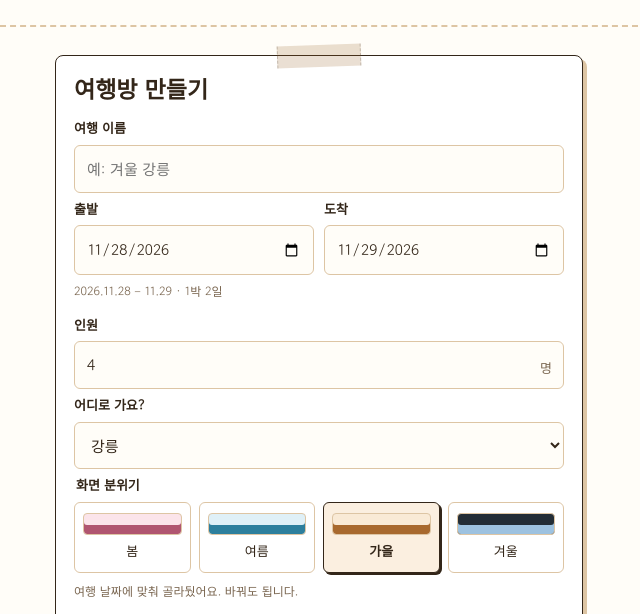
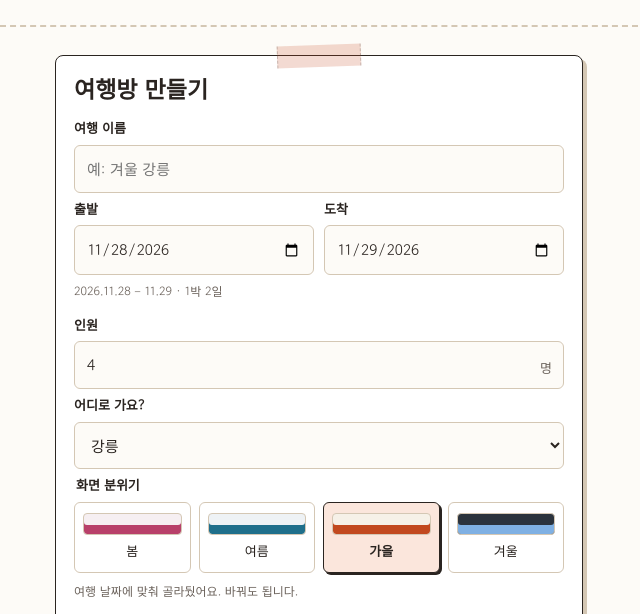
Before and after one commit to HEEHiii/gangneung505, a plain HTML site: page app/index.html in a window 1280 px wide. Shown: the part 186-800 px from the top of the page, without its empty margins (321-961 px from the left). Drawn offline with Linux system fonts and the light colour scheme; a script that the page names is missing; a web font is replaced by a local one.

Commit message:
디자인 정리 — 그림자를 살리고 강조색을 브랜드로
네 계절이 바탕·선·글자까지 제각각이었습니다. 손볼 곳이 네 배인데
얻는 건 적고, 무엇보다 아이콘·카톡 미리보기·발자취 카드가 전부
주황인데 화면만 갈색이라 같은 서비스로 안 보였습니다.

  · 그림자가 하나도 안 걸려 있었습니다. --shadow-sm 이 자기 자신을
    가리켜서(--shadow-sm: var(--shadow-sm)) 값이 안 풀립니다. CSS
    에서 그건 "값 없음" 이라 box-shadow 가 통째로 무시됩니다. 눈에는
    "원래 평평한 디자인" 으로 보여서 아무도 버그라고 안 봤습니다.

  · 바탕·선·글자를 계절끼리 거의 같게 두고 강조색으로 계절을 냅니다.
    "거의" 인 이유: theme.spec.mjs 가 네 계절 배경이 서로 다른지
    검사하는데 그게 맞습니다. 고른 계절이 화면에 안 보이면 고르는
    의미가 없습니다. 그래서 계절 기미만 아주 옅게 남겼습니다.

  · 탭을 밑줄에서 알약으로. 밑줄은 어디 있는지는 알려주지만 "눌리는
    것" 으로는 잘 안 읽힙니다. 폰에서는 더 그렇습니다.

  · 투표 막대. 숫자만 세면 1등이 몇 표 차이인지 안 보입니다. 폭은
    1등을 100% 로 두고 견줍니다 — 인원으로 나누면 아무도 과반을
    못 넘긴 흔한 경우에 전부 짧아서 또 안 보입니다.

  · 겨울에서 줄 노트를 걷었습니다. 밝은 종이 위에서는 노트처럼
    읽히는데 어두운 바탕에서는 화면이 잘못 그려진 줄무늬로 보입니다.
    같은 선이 분위기에 따라 정반대로 읽힙니다.

  · --raised 추가. 겨울에서 눌린 탭이 --surface 라 바탕보다 어두워서,
    떠오르는 대신 파인 것처럼 보였습니다.

손글씨 제목(Gaegu)과 본문(Gowun Dodum)은 그대로입니다. 이 서비스의
성격이고, 흔한 SaaS 와 구별되는 거의 유일한 지점입니다.

Co-Authored-By: Claude Opus 5 <noreply@anthropic.com>
Claude-Session: https://claude.ai/code/session_01RzrnN8zAdrDrhLqmBr9AYr

```diff
--- a/app/assets/style.css
+++ b/app/assets/style.css
@@ -28,10 +28,20 @@
   --pin-fill:#ffffff;
   --pin-grey:#8a8f96;
 
-  --shadow-sm:var(--shadow-sm);
-  --shadow-md:var(--shadow-md);
-  --shadow-lg:var(--shadow-lg);
-  --shadow-xl:var(--shadow-xl);
+  /* ★ 전에는 --shadow-sm:var(--shadow-sm) 처럼 자기 자신을 가리켰습니다.
+     CSS 에서 그건 "값 없음"이라, box-shadow:var(--shadow-lg) 가 전부
+     풀리지 않아 카드가 하나도 안 떠 있었습니다. 눈에는 "원래 평평한
+     디자인" 으로 보여서 아무도 버그라고 생각하지 않았습니다. */
+  /* 눌린 탭처럼 "떠오른" 면. 밝은 화면에서는 흰 종이지만, 어두운
+     화면에서는 흰색이 아니라 바탕보다 밝은 회색이어야 떠 보입니다.
+     겨울에서 --surface 를 그냥 쓰면 바탕보다 어두워서, 눌린 탭이
+     떠오르는 대신 파인 것처럼 보였습니다. */
+  --raised:var(--surface);
+
+  --shadow-sm:0 1px 2px rgba(42,36,32,.06);
+  --shadow-md:0 2px 8px rgba(42,36,32,.08);
+  --shadow-lg:0 6px 18px rgba(42,36,32,.10);
+  --shadow-xl:0 14px 36px rgba(42,36,32,.16);
 }
 
 /* ============================================================
@@ -42,49 +52,68 @@
    tests/theme.spec.mjs 가 여덟 벌 전부 대비를 재서 막아줍니다.
    ============================================================ */
 
+/* ★ 2026-11 디자인 정리
+
+   네 계절이 바탕·선·글자까지 제각각이었습니다. 손볼 곳이 네 배인데
+   얻는 건 적고, 무엇보다 아이콘·카톡 미리보기·발자취 카드가 전부
+   주황인데 화면만 갈색이라 같은 서비스로 안 보였습니다.
+
+   그래서 바탕·선·글자는 거의 같게 두고 강조색으로 계절을 냅니다.
+   "거의" 인 이유는, 고른 계절이 화면에 전혀 안 보이면 고르는 의미가
+   없기 때문입니다. 바탕에 그 계절 기미를 아주 옅게 남깁니다
+   (tests/theme.spec.mjs 가 네 계절 배경이 서로 다른지 잽니다).
+   ───────────────────────────────────────────────────────── */
+
 /* ───────── 여름 (기본) ───────── */
 :root,
 :root[data-theme="summer"]{
   color-scheme:light;
-  --bg:#f7fcfd; --surface:#ffffff; --surface-2:#e8f4f9;
-  --line:#d8e9f0; --line-strong:#b3d2df;
-  --text:#1b2a33; --muted:#5b7280; --faint:#a7bcc7;
-  --accent:#26718c; --accent-soft:#e2f1f7; --on-dark:#ffffff;
-  --danger:#b3382a; --ok:#1a7f4b;
+  --bg:#fbfcfd; --surface:#ffffff; --surface-2:#eef2f5;
+  --line:#e3e8ec; --line-strong:#c9d2d8;
+  --text:#23292e; --muted:#616a71; --faint:#a3abb1;
+  --accent:#1f6f8b; --accent-soft:#e6f1f6; --on-dark:#ffffff;
+  --danger:#a12b1a; --ok:#1a7f4b;
 }
 
 /* ───────── 봄 ───────── */
 :root[data-theme="spring"]{
   color-scheme:light;
-  --bg:#fffbfc; --surface:#ffffff; --surface-2:#fbe9ee;
-  --line:#f5dde4; --line-strong:#e6bfca;
-  --text:#32232a; --muted:#7d6069; --faint:#c4a9b2;
-  --accent:#b05570; --accent-soft:#fcecf0; --on-dark:#ffffff;
-  --danger:#b3382a; --ok:#1a7f4b;
+  --bg:#fdfbfc; --surface:#ffffff; --surface-2:#f6eff2;
+  --line:#ebe1e5; --line-strong:#d6c4cb;
+  --text:#2b2328; --muted:#6a5c62; --faint:#a9a0a4;
+  --accent:#b8406a; --accent-soft:#fbeaf0; --on-dark:#ffffff;
+  --danger:#a12b1a; --ok:#1a7f4b;
 }
 
 /* ───────── 가을 ───────── */
 :root[data-theme="autumn"]{
   color-scheme:light;
-  --bg:#fffdf8; --surface:#ffffff; --surface-2:#f9ecdb;
-  --line:#f0e1cb; --line-strong:#ddc5a4;
-  --text:#332619; --muted:#7a6650; --faint:#c0ac95;
-  --accent:#975e26; --accent-soft:#fbefe0; --on-dark:#ffffff;
-  --danger:#b3382a; --ok:#1a7f4b;
+  --bg:#fdfbf7; --surface:#ffffff; --surface-2:#f6f1e8;
+  --line:#e8dfd2; --line-strong:#d4c7b4;
+  --text:#2a2420; --muted:#6b625b; --faint:#a9a099;
+  --accent:#c2491f; --accent-soft:#fbe6dc; --on-dark:#ffffff;
+  --danger:#a12b1a; --ok:#1a7f4b;
 }
 
 /* ───────── 겨울 ─────────
    ★ 겨울만 기기 설정과 무관하게 항상 어둡습니다.
      계절이 색뿐 아니라 분위기까지 정하게 한 선택입니다 — 겨울밤 느낌.
-     덕분에 고를 때 보이는 색 견본과 실제 화면이 늘 일치합니다.
-     나머지 세 계절은 아래 media query 로 기기 설정을 따라갑니다. */
+     덕분에 고를 때 보이는 색 견본과 실제 화면이 늘 일치합니다. */
 :root[data-theme="winter"]{
   color-scheme:dark;
-  --bg:#151b21; --surface:#1c242b; --surface-2:#232d36;
-  --line:#2d3942; --line-strong:#41505c;
-  --text:#e7eef4; --muted:#9fafbb; --faint:#5f6e79;
-  --accent:#9dc2e0; --accent-soft:#1e2d3a; --on-dark:#151b21;
+  --bg:#1a1f26; --surface:#242b34; --surface-2:#2b333d;
+  --line:#323c48; --line-strong:#46525f;
+  --text:#eef2f6; --muted:#9aa7b4; --faint:#67727d;
+  --accent:#7fb0e3; --accent-soft:#223243; --on-dark:#141a21;
+  --raised:#3a4553;
   --danger:#ff9a8b; --ok:#7fd9ab;
+
+  /* 어두운 바탕에서는 그림자가 안 보입니다. 더 진하게 깔아야
+     카드가 떠 보입니다. */
+  --shadow-sm:0 1px 2px rgba(0,0,0,.30);
+  --shadow-md:0 2px 10px rgba(0,0,0,.36);
+  --shadow-lg:0 8px 22px rgba(0,0,0,.44);
+  --shadow-xl:0 16px 40px rgba(0,0,0,.52);
 }
 
 /* ───────── 왜 기기 설정(prefers-color-scheme)을 안 따르는가 ─────────
@@ -176,18 +205,31 @@ button,input{font:inherit;color:inherit}
 .brand{display:flex;align-items:baseline;gap:10px;flex-wrap:wrap}
 .brand strong{font-size:17px;letter-spacing:-0.02em}
 .brand span{font-size:12px;color:var(--muted)}
+/* ★ 밑줄 대신 알약.
+
+   밑줄 탭은 지금 어느 탭에 있는지는 알려주지만 "눌리는 것" 으로는
+   잘 안 읽힙니다. 폰에서는 더 그렇습니다. 알약은 눌린 칸이 종이
+   위로 떠올라서 손가락이 어디를 짚었는지 바로 보입니다. */
 .tabs{
-  max-width:var(--maxw);margin:0 auto;padding:0 var(--gutter);
-  display:flex;gap:2px;overflow-x:auto;scrollbar-width:none;
+  width:calc(100% - var(--gutter) * 2);
+  max-width:calc(var(--maxw) - var(--gutter) * 2);
+  margin:0 auto;padding:3px;
+  display:flex;gap:3px;
+  background:var(--surface-2);border-radius:12px;
+  overflow-x:auto;scrollbar-width:none;
 }
 .tabs::-webkit-scrollbar{display:none}
 .tabs a{
-  flex:0 0 auto;padding:10px 14px;font-size:14px;font-weight:500;
-  color:var(--muted);text-decoration:none;border-bottom:2px solid transparent;
-  transition:color .15s,border-color .15s;white-space:nowrap;
+  flex:1 1 0;min-width:0;padding:9px 6px;
+  font-size:13px;font-weight:500;text-align:center;
+  color:var(--muted);text-decoration:none;border-radius:9px;
+  transition:color .15s,background .15s;white-space:nowrap;
 }
 .tabs a:hover{color:var(--text)}
-.tabs a.on{color:var(--text);font-weight:600;border-bottom-color:var(--text)}
+.tabs a.on{
+  color:var(--text);font-weight:700;
+  background:var(--raised);box-shadow:var(--shadow-sm);
+}
 
 /* ───────── 레이아웃 ───────── */
 main{max-width:var(--maxw);margin:0 auto;padding:22px var(--gutter) 60px}
@@ -247,15 +289,21 @@ main{max-width:var(--maxw);margin:0 auto;padding:22px var(--gutter) 60px}
 /* ───────── 카드 ───────── */
 .cards{display:flex;flex-direction:column;gap:10px}
 .card{
-  border:1px solid var(--line);border-radius:var(--r);
-  padding:14px 16px;background:var(--bg);
-  cursor:pointer;transition:border-color .15s,background .15s;
+  border:1px solid var(--line);border-radius:14px;
+  padding:14px 16px;background:var(--surface);
+  box-shadow:var(--shadow-sm);
+  cursor:pointer;
+  transition:border-color .15s,background .15s,box-shadow .15s;
 }
-.card:hover{border-color:var(--line-strong)}
-.card.sel{border-color:var(--accent);background:var(--accent-soft)}
+.card:hover{border-color:var(--line-strong);box-shadow:var(--shadow-md)}
+/* 고른 카드는 테두리를 두껍게 — 배경까지 바꾸면 글씨 대비가 흔들립니다 */
+.card.sel{
+  border-color:var(--accent);border-width:2px;padding:13px 15px;
+  box-shadow:var(--shadow-md);
+}
 .card-top{display:flex;align-items:flex-start;gap:10px}
 .card-no{
-  flex:0 0 22px;height:22px;border-radius:50%;
+  flex:0 0 24px;height:24px;border-radius:8px;
   background:var(--accent);color:var(--on-dark);
   font-size:11px;font-weight:700;
   display:flex;align-items:center;justify-content:center;margin-top:2px;
@@ -642,11 +690,11 @@ main{max-width:var(--maxw);margin:0 auto;padding:22px var(--gutter) 60px}
 
 /* 각 계절의 느낌을 작은 색 띠로 보여줍니다 */
 /* 그라데이션 없이 — 연한 바탕에 진한 색 띠를 단색으로 얹습니다 */
-.swatch-spring{background:#fbe4ea; box-shadow:inset 0 -9px 0 #b05570}
-.swatch-summer{background:#dff0f7; box-shadow:inset 0 -9px 0 #2d7f9d}
-.swatch-autumn{background:#f9ead6; box-shadow:inset 0 -9px 0 #a8692e}
+.swatch-spring{background:#f6eff2; box-shadow:inset 0 -9px 0 #b8406a}
+.swatch-summer{background:#eef2f5; box-shadow:inset 0 -9px 0 #1f6f8b}
+.swatch-autumn{background:#f6f1e8; box-shadow:inset 0 -9px 0 #c2491f}
 /* 겨울은 늘 어두우므로 견본도 어둡게 — 고를 때와 실제가 같아야 합니다 */
-.swatch-winter{background:#232d36; box-shadow:inset 0 -9px 0 #9dc2e0}
+.swatch-winter{background:#2b333d; box-shadow:inset 0 -9px 0 #7fb0e3}
 
 
 /* ============================================================
@@ -860,6 +908,13 @@ body{
       color-mix(in srgb, var(--line-strong) 38%, transparent) 27px 28px),
     var(--bg);
 }
+
+/* ★ 겨울은 줄을 걷습니다.
+   밝은 종이 위에서는 노트처럼 읽히는데, 어두운 바탕에서는 화면이
+   잘못 그려진 줄무늬로 보입니다. 같은 선이 분위기에 따라 정반대로
+   읽힙니다. */
+:root[data-theme="winter"] body,
+:root[data-theme="winter"] #gate{ background:var(--bg); }
 
 /* 첫 화면은 종이 위에 그냥 적은 느낌으로 */
 .hero{
@@ -1205,3 +1260,25 @@ body{
   cursor: pointer;
 }
 .card-opt input[type="checkbox"] { width: auto; margin: 0; }
+
+
+/* ───────── 투표 막대 ─────────
+
+   ★ 숫자만 세면 1등이 몇 표 차이인지 안 보입니다. "3표" 와 "1표" 가
+     나란히 있어도 눈에는 비슷해 보입니다. 막대가 그걸 말해줍니다.
+
+   폭은 1등을 100% 로 두고 견줍니다. 전체 인원으로 나누면 아무도
+   과반을 못 넘긴 흔한 경우에 막대가 전부 짧아서 또 안 보입니다.
+   ───────────────────────────────────────────────────────── */
+.vote-bar{
+  height:6px;border-radius:99px;background:var(--surface-2);
+  margin-top:9px;overflow:hidden;
+}
+.vote-bar > span{
+  display:block;height:100%;border-radius:99px;
+  background:color-mix(in srgb, var(--accent) 45%, var(--surface-2));
+  transition:width .25s;
+}
+.card.sel .vote-bar > span,
+.vote-bar.top > span{background:var(--accent)}
+.vote-bar.none{background:var(--surface-2)}
```
Also changed, not shown: app/assets/room.js (+17 -0 lines).
